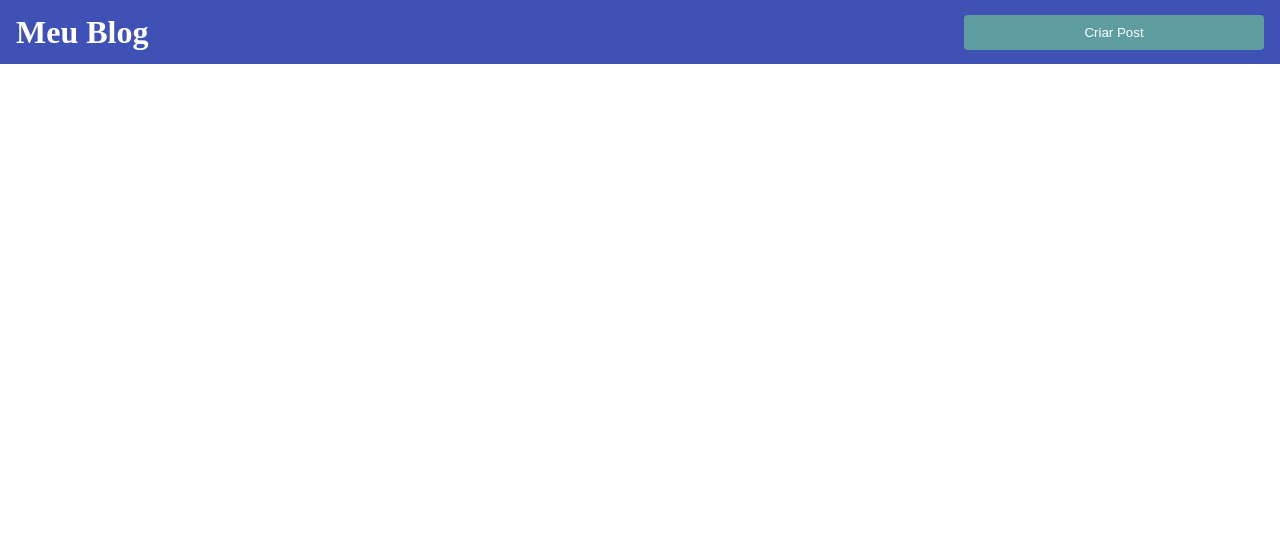
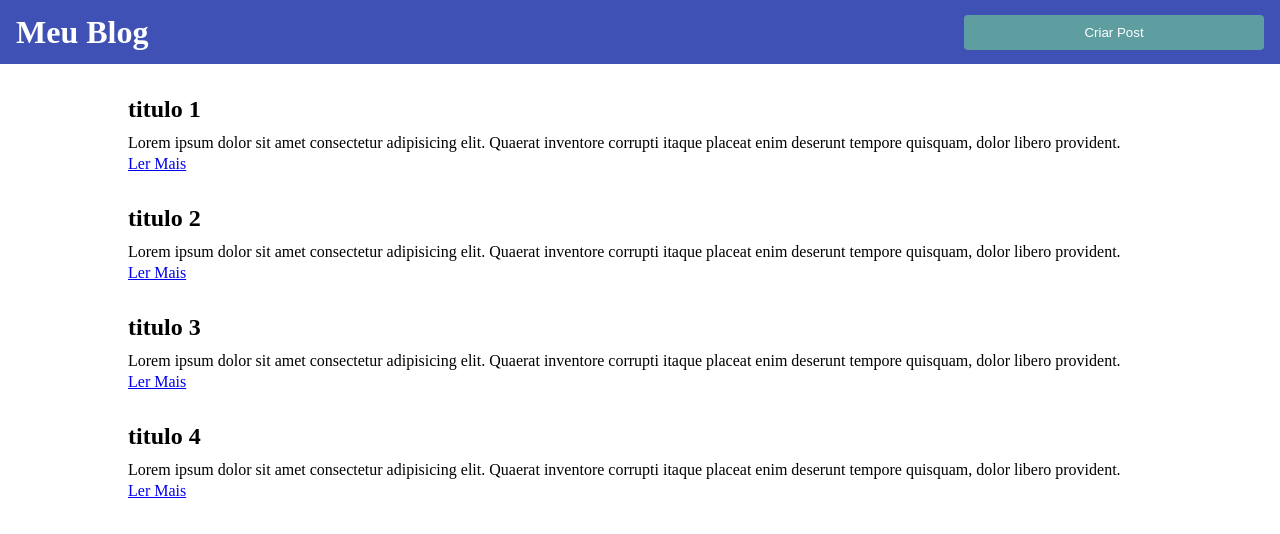
Before and after one commit to FabioMTeixeira/Blog-post, a React (Vite) app: page / in a window 1280 px wide. Shown: the top 534 px of the page. Built offline with nearby package versions, Linux system fonts and the light colour scheme.

Commit message:
chore: add post components

```diff
--- a/src/components/Header/style.css
+++ b/src/components/Header/style.css
@@ -4,6 +4,7 @@
     justify-content: space-between;
 
     height: 64px;
+    width: 100vw;
     margin-bottom: 32px;
     padding: 16px;
 
--- /dev/null
+++ b/src/components/Post/index.jsx
@@ -0,0 +1,14 @@
+/* eslint-disable react/prop-types */
+import './style.css'
+
+export default function Post({ post }) {
+    return (
+        <div>
+            <h2 className='title'>{post.title}</h2>
+            <p className='text'>{post.text}</p>
+            <p>
+                <a href="#">Ler Mais</a>
+            </p>
+        </div>
+    )
+}
--- /dev/null
+++ b/src/components/Post/style.css
@@ -0,0 +1,9 @@
+.title {
+    font-size: 24px;
+    margin-bottom: 8px;
+}
+
+.text {
+    font-size: 16px;
+    line-height: 1.5;
+}
--- a/src/pages/Main/index.jsx
+++ b/src/pages/Main/index.jsx
@@ -1,13 +1,44 @@
 import { useState } from 'react';
 import Header from '../../components/Header';
+import Post from '../../components/Post';
 import './style.css';
 
 function Main() {
-  const [count, setCount] = useState(0)
+  const [posts, setPosts] = useState([
+    {
+      id: 1,
+      title: 'titulo 1',
+      text: 'Lorem ipsum dolor sit amet consectetur adipisicing elit. Quaerat inventore corrupti itaque placeat enim deserunt tempore quisquam, dolor libero provident.'
+    },
+    {
+      id: 2,
+      title: 'titulo 2',
+      text: 'Lorem ipsum dolor sit amet consectetur adipisicing elit. Quaerat inventore corrupti itaque placeat enim deserunt tempore quisquam, dolor libero provident.'
+    },
+    {
+      id: 3,
+      title: 'titulo 3',
+      text: 'Lorem ipsum dolor sit amet consectetur adipisicing elit. Quaerat inventore corrupti itaque placeat enim deserunt tempore quisquam, dolor libero provident.'
+    },
+    {
+      id: 4,
+      title: 'titulo 4',
+      text: 'Lorem ipsum dolor sit amet consectetur adipisicing elit. Quaerat inventore corrupti itaque placeat enim deserunt tempore quisquam, dolor libero provident.'
+    },
+  ])
 
   return (
     <div className='container'>
       <Header />
+
+      <div className='container-posts'>
+        {posts.map((post) => (
+          <Post
+          key={post.id}
+          post ={post}
+          />
+        ))}
+      </div>
     </div>
   )
 }
--- a/src/pages/Main/style.css
+++ b/src/pages/Main/style.css
@@ -0,0 +1,13 @@
+.container {
+    display: flex;
+    flex-direction: column;
+    align-items: center;
+}
+
+.container-posts {
+    display: flex;
+    flex-direction: column;
+
+    width: 80%;
+    gap: 32px;
+}
```
